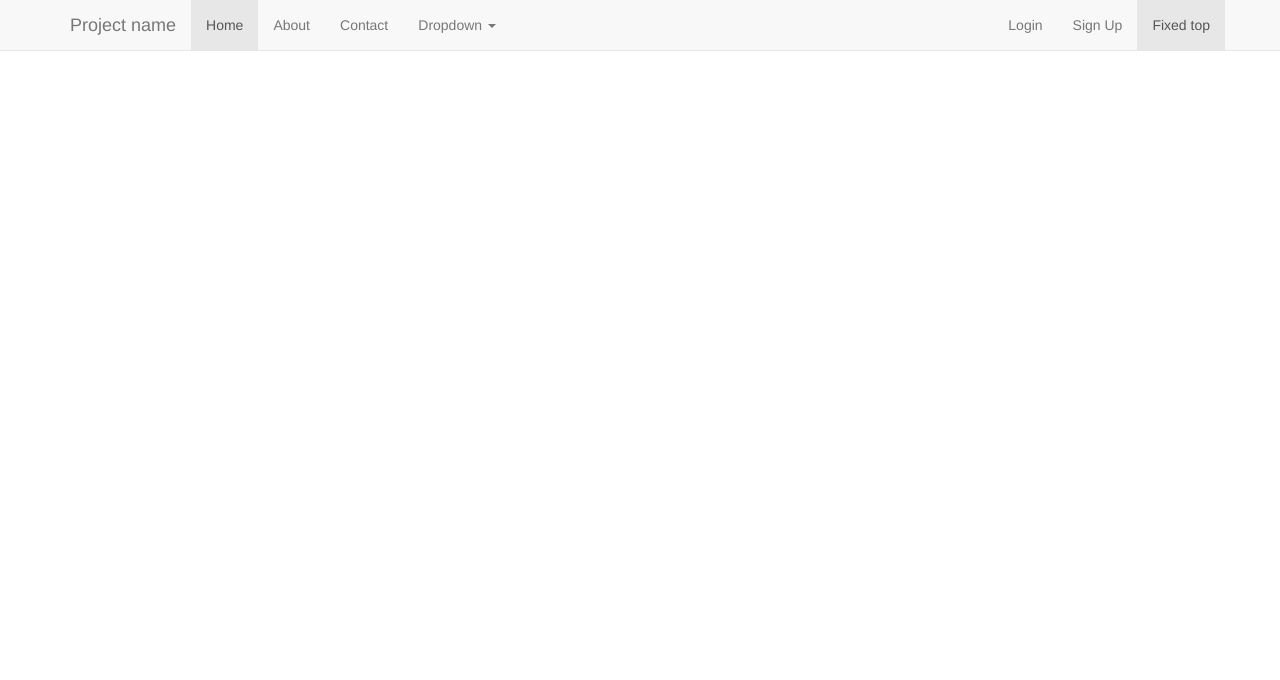
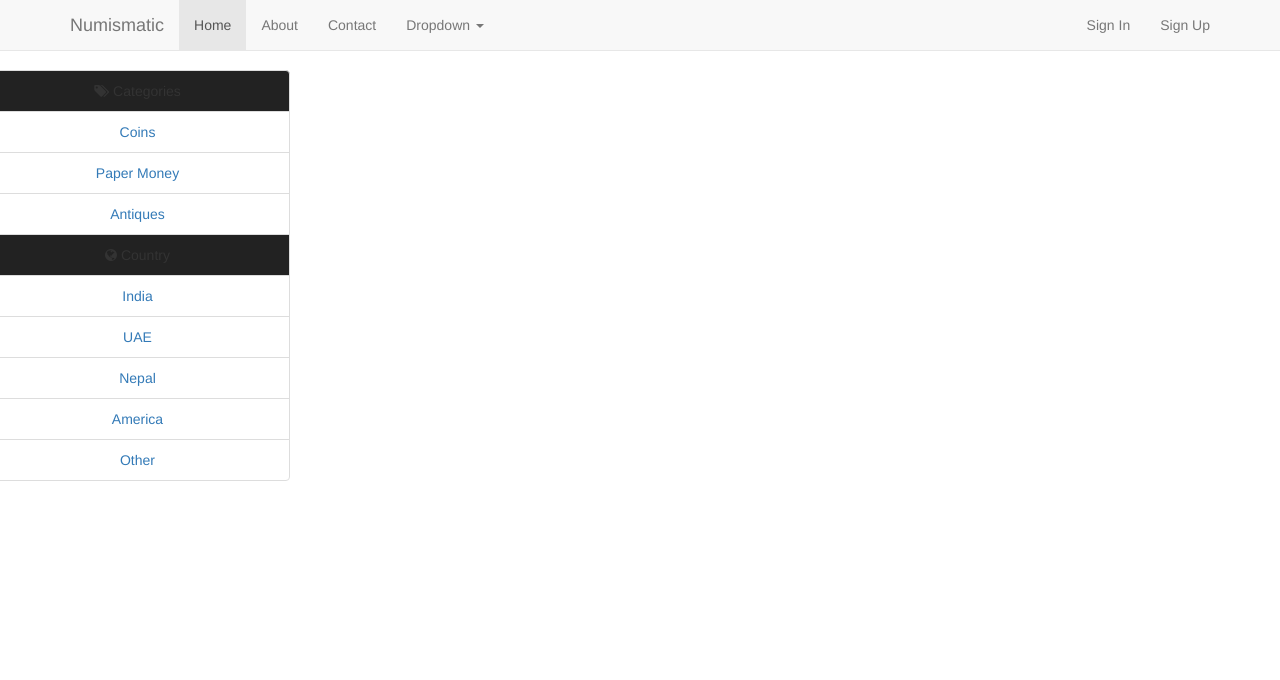
Before and after one commit to anshulharode/numismatic, a PHP site: page / in a window 1280 px wide. Shown: the top 680 px of the page. Before the commit the page ends 51 px from the top, so only its background shows below. Run offline with PHP 8.4, Linux system fonts and the light colour scheme; some libraries are stand-ins or nearby versions.

Commit message:
sidenav ready

```diff
--- /dev/null
+++ b/assets/css/index.css
@@ -0,0 +1,15 @@
+body {
+    min-height: 2000px;
+    padding-top: 70px;
+}
+
+.list-group-item {
+    text-align: center;
+}
+.menu {
+    background: #222222;
+}
+
+#sidenav {
+    position: fixed;
+}
--- a/includes/header.php
+++ b/includes/header.php
@@ -6,19 +6,23 @@
     <meta name="viewport" content="width=device-width, initial-scale=1">
     <title>Numismatic</title>
     <link rel="stylesheet" type="text/css" href="http://bootswatch.com/darkly/bootstrap.min.css">
+    <link rel="stylesheet" href="assets/css/index.css">
+    <link href="https://maxcdn.bootstrapcdn.com/font-awesome/4.7.0/css/font-awesome.min.css" rel="stylesheet"
+          integrity="sha384-wvfXpqpZZVQGK6TAh5PVlGOfQNHSoD2xbE+QkPxCAFlNEevoEH3Sl0sibVcOQVnN" crossorigin="anonymous">
 </head>
 <body>
 
 <nav class="navbar navbar-default navbar-fixed-top">
     <div class="container">
         <div class="navbar-header">
-            <button type="button" class="navbar-toggle collapsed" data-toggle="collapse" data-target="#navbar" aria-expanded="false" aria-controls="navbar">
+            <button type="button" class="navbar-toggle collapsed" data-toggle="collapse" data-target="#navbar"
+                    aria-expanded="false" aria-controls="navbar">
                 <span class="sr-only">Toggle navigation</span>
                 <span class="icon-bar"></span>
                 <span class="icon-bar"></span>
                 <span class="icon-bar"></span>
             </button>
-            <a class="navbar-brand" href="#">Project name</a>
+            <a class="navbar-brand" href="#">Numismatic</a>
         </div>
         <div id="navbar" class="navbar-collapse collapse">
             <ul class="nav navbar-nav">
@@ -26,7 +30,8 @@
                 <li><a href="#about">About</a></li>
                 <li><a href="#contact">Contact</a></li>
                 <li class="dropdown">
-                    <a href="#" class="dropdown-toggle" data-toggle="dropdown" role="button" aria-haspopup="true" aria-expanded="false">Dropdown <span class="caret"></span></a>
+                    <a href="#" class="dropdown-toggle" data-toggle="dropdown" role="button" aria-haspopup="true"
+                       aria-expanded="false">Dropdown <span class="caret"></span></a>
                     <ul class="dropdown-menu">
                         <li><a href="#">Action</a></li>
                         <li><a href="#">Another action</a></li>
@@ -39,10 +44,10 @@
                 </li>
             </ul>
             <ul class="nav navbar-nav navbar-right">
-                <li><a href="../login.php">Login</a></li>
+                <li><a href="../login.php">Sign In</a></li>
                 <li><a href="../signup.php">Sign Up</a></li>
-                <li class="active"><a href="../">Fixed top <span class="sr-only">(current)</span></a></li>
             </ul>
-        </div><!--/.nav-collapse -->
+        </div>
+        <!--/.nav-collapse -->
     </div>
 </nav>
--- a/index.php
+++ b/index.php
@@ -2,6 +2,39 @@
   include_once "includes/header.php";
 ?>
 
+
+<div class="row">
+    <ul class="list-group col-md-3" id="sidenav">
+        <li class="list-group-item menu"> <i class="fa fa-tags" aria-hidden="true"></i> Categories</li>
+        <li class="list-group-item">
+            <a href="#">Coins</a>
+        </li>
+        <li class="list-group-item">
+            <a href="#">Paper Money</a>
+        </li>
+        <li class="list-group-item">
+            <a href="#">Antiques</a>
+        </li>
+        <li class="list-group-item menu"><i class="fa fa-globe" aria-hidden="true"></i> Country</li>
+        <li class="list-group-item">
+            <a href="#">India</a>
+        </li>
+        <li class="list-group-item">
+            <a href="#">UAE</a>
+        </li>
+        <li class="list-group-item">
+            <a href="#">Nepal</a>
+        </li>
+        <li class="list-group-item">
+            <a href="#">America</a>
+        </li>
+        <li class="list-group-item">
+            <a href="#">Other</a>
+        </li>
+    </ul>
+
+</div>
+
 <?php
 include_once "includes/footer.php"
 ?>
```
